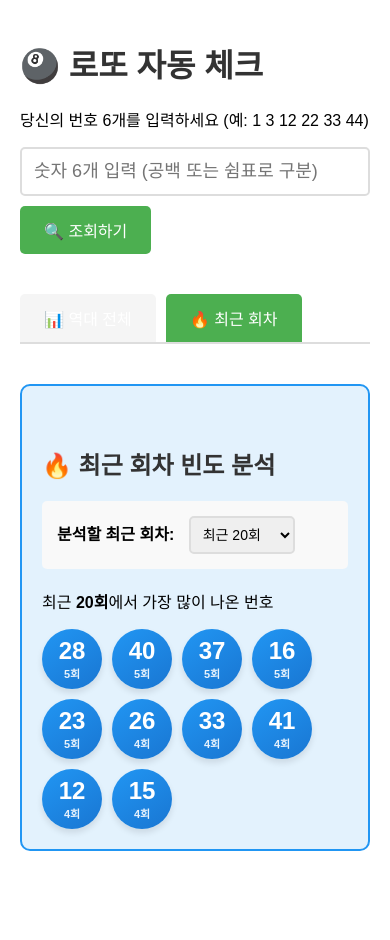
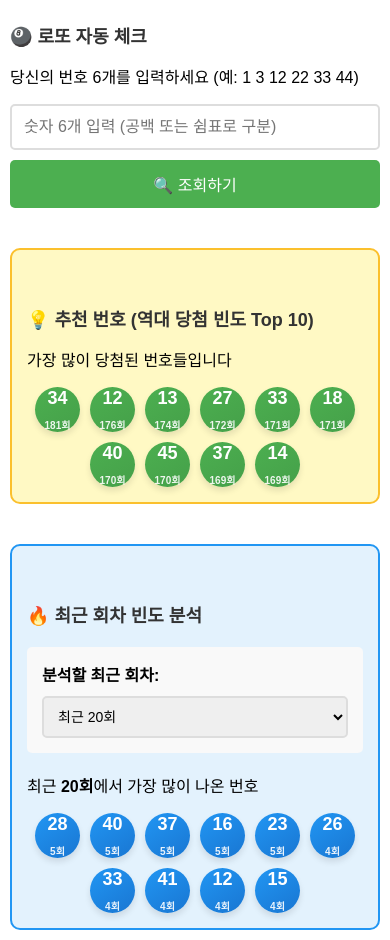
Before and after one commit to jun6726/lotto_checker, a Flask app: page / in a window 390 px wide. Before the commit the page ends 851 px from the top, so only its background shows below. Run offline with Flask 3, Linux system fonts and the light colour scheme.

Commit message:
역대회차와 최근회차 탭에서 하단으로 분리 css 파일로 분리

```diff
--- /dev/null
+++ b/static/lotto_checker.css
@@ -0,0 +1,292 @@
+* {
+    box-sizing: border-box;
+}
+
+body {
+    max-width: 800px;
+    margin: 0 auto;
+    font-family: sans-serif;
+    padding: 20px;
+}
+
+h1 {
+    color: #333;
+    font-size: 24px;
+}
+
+h2 {
+    margin-top: 40px;
+    color: #333;
+    font-size: 20px;
+}
+
+input {
+    width: 100%;
+    padding: 12px;
+    font-size: 16px;
+    border: 2px solid #ddd;
+    border-radius: 5px;
+}
+
+button {
+    padding: 12px 24px;
+    font-size: 16px;
+    margin-top: 10px;
+    cursor: pointer;
+    background: #4CAF50;
+    color: white;
+    border: none;
+    border-radius: 5px;
+    width: 100%;
+}
+
+button:hover {
+    background: #45a049;
+}
+
+table {
+    width: 100%;
+    margin-top: 20px;
+    border-collapse: collapse;
+    font-size: 14px;
+}
+
+th, td {
+    border: 1px solid #ddd;
+    padding: 8px;
+    text-align: center;
+    word-break: break-word;
+}
+
+th {
+    background: #4CAF50;
+    color: white;
+    font-weight: bold;
+}
+
+tr:nth-child(even) {
+    background: #f9f9f9;
+}
+
+tr:hover {
+    background: #f1f1f1;
+}
+
+.user-numbers {
+    background: #e3f2fd;
+    padding: 15px;
+    border-radius: 5px;
+    margin: 20px 0;
+}
+
+.no-results {
+    margin-top: 20px;
+    padding: 15px;
+    background: #fff3cd;
+    border-radius: 5px;
+    border-left: 4px solid #ffc107;
+}
+
+.rank-1 {
+    background: #ffd700 !important;
+    font-weight: bold;
+}
+
+.rank-2 {
+    background: #c0c0c0 !important;
+    font-weight: bold;
+}
+
+.rank-3 {
+    background: #cd7f32 !important;
+    font-weight: bold;
+}
+
+.rank-4 {
+    background: #e8f5e9 !important;
+}
+
+.rank-5 {
+    background: #f3e5f5 !important;
+}
+
+.recommended-section {
+    margin-top: 40px;
+    padding: 20px;
+    background: #fff9c4;
+    border-radius: 10px;
+    border: 2px solid #fbc02d;
+}
+
+.recommended-numbers {
+    display: flex;
+    flex-wrap: wrap;
+    gap: 10px;
+    margin-top: 15px;
+    justify-content: center;
+}
+
+.number-ball {
+    width: 60px;
+    height: 60px;
+    border-radius: 50%;
+    background: linear-gradient(145deg, #4CAF50, #45a049);
+    color: white;
+    display: flex;
+    flex-direction: column;
+    align-items: center;
+    justify-content: center;
+    font-weight: bold;
+    box-shadow: 0 4px 6px rgba(0,0,0,0.1);
+}
+
+.number-ball .number {
+    font-size: 24px;
+}
+
+.number-ball .count {
+    font-size: 11px;
+    opacity: 0.9;
+}
+
+.number-ball.recent {
+    background: linear-gradient(145deg, #2196F3, #1976D2);
+}
+
+.tabs {
+    display: flex;
+    gap: 10px;
+    margin-top: 30px;
+    border-bottom: 2px solid #ddd;
+    flex-wrap: wrap;
+}
+
+.tab {
+    padding: 12px 20px;
+    cursor: pointer;
+    background: #f5f5f5;
+    border: none;
+    border-radius: 5px 5px 0 0;
+    font-size: 14px;
+    transition: all 0.3s;
+    flex: 1;
+    min-width: 120px;
+}
+
+.tab:hover {
+    background: #e0e0e0;
+}
+
+.tab.active {
+    background: #4CAF50;
+    color: white;
+}
+
+.tab-content {
+    display: none;
+}
+
+.tab-content.active {
+    display: block;
+}
+
+.recent-form {
+    margin: 20px 0;
+    padding: 15px;
+    background: #f9f9f9;
+    border-radius: 5px;
+}
+
+.recent-form label {
+    font-weight: bold;
+    margin-right: 10px;
+    display: block;
+    margin-bottom: 10px;
+}
+
+.recent-form select {
+    padding: 10px;
+    font-size: 14px;
+    border: 2px solid #ddd;
+    border-radius: 5px;
+    width: 100%;
+}
+
+/* 모바일 최적화 */
+@media (max-width: 768px) {
+    body {
+        padding: 10px;
+    }
+
+    h1 {
+        font-size: 20px;
+    }
+
+    h2 {
+        font-size: 18px;
+    }
+
+    table {
+        font-size: 12px;
+    }
+
+    th, td {
+        padding: 6px 4px;
+    }
+
+    .number-ball {
+        width: 50px;
+        height: 50px;
+    }
+
+    .number-ball .number {
+        font-size: 20px;
+    }
+
+    .number-ball .count {
+        font-size: 10px;
+    }
+
+    .tab {
+        padding: 10px 12px;
+        font-size: 13px;
+        min-width: 100px;
+    }
+
+    .recommended-section {
+        padding: 15px;
+    }
+
+    input, button {
+        font-size: 16px;
+    } /* iOS 줌 방지 */
+}
+
+@media (max-width: 480px) {
+    h1 {
+        font-size: 18px;
+    }
+
+    table {
+        font-size: 11px;
+    }
+
+    th, td {
+        padding: 5px 2px;
+    }
+
+    .number-ball {
+        width: 45px;
+        height: 45px;
+        gap: 8px;
+    }
+
+    .number-ball .number {
+        font-size: 18px;
+    }
+
+    .tab {
+        padding: 8px 10px;
+        font-size: 12px;
+    }
+}
--- a/templates/index.html
+++ b/templates/index.html
@@ -3,43 +3,7 @@
 <head>
     <meta charset="UTF-8">
     <title>로또 자동 체크</title>
-    <style>
-        body { max-width: 800px; margin: 40px auto; font-family: sans-serif; padding: 0 20px; }
-        h1 { color: #333; }
-        input { width: 100%; padding: 12px; font-size: 18px; box-sizing: border-box; border: 2px solid #ddd; border-radius: 5px; }
-        button { padding: 12px 24px; font-size: 16px; margin-top: 10px; cursor: pointer; background: #4CAF50; color: white; border: none; border-radius: 5px; }
-        button:hover { background: #45a049; }
-        table { width: 100%; margin-top: 20px; border-collapse: collapse; }
-        th, td { border: 1px solid #ddd; padding: 12px; text-align: center; }
-        th { background: #4CAF50; color: white; font-weight: bold; }
-        tr:nth-child(even) { background: #f9f9f9; }
-        tr:hover { background: #f1f1f1; }
-        h2 { margin-top: 40px; color: #333; }
-        .user-numbers { background: #e3f2fd; padding: 15px; border-radius: 5px; margin: 20px 0; }
-        .no-results { margin-top: 20px; padding: 15px; background: #fff3cd; border-radius: 5px; border-left: 4px solid #ffc107; }
-        .rank-1 { background: #ffd700 !important; font-weight: bold; }
-        .rank-2 { background: #c0c0c0 !important; font-weight: bold; }
-        .rank-3 { background: #cd7f32 !important; font-weight: bold; }
-        .rank-4 { background: #e8f5e9 !important; }
-        .rank-5 { background: #f3e5f5 !important; }
-        .recommended-section { margin-top: 40px; padding: 20px; background: #fff9c4; border-radius: 10px; border: 2px solid #fbc02d; }
-        .recommended-numbers { display: flex; flex-wrap: wrap; gap: 10px; margin-top: 15px; }
-        .number-ball { width: 60px; height: 60px; border-radius: 50%; background: linear-gradient(145deg, #4CAF50, #45a049); color: white; display: flex; flex-direction: column; align-items: center; justify-content: center; font-weight: bold; box-shadow: 0 4px 6px rgba(0,0,0,0.1); }
-        .number-ball .number { font-size: 24px; }
-        .number-ball .count { font-size: 11px; opacity: 0.9; }
-        .tabs { display: flex; gap: 10px; margin-top: 30px; border-bottom: 2px solid #ddd; }
-        .tab { padding: 12px 24px; cursor: pointer; background: #f5f5f5; border: none; border-radius: 5px 5px 0 0; font-size: 16px; transition: all 0.3s; }
-        .tab:hover { background: #e0e0e0; }
-        .tab.active { background: #4CAF50; color: white; }
-        .tab-content { display: none; }
-        .tab-content.active { display: block; }
-        .recent-form { margin: 20px 0; padding: 15px; background: #f9f9f9; border-radius: 5px; }
-        .recent-form label { font-weight: bold; margin-right: 10px; }
-        .recent-form select { padding: 8px; font-size: 14px; border: 2px solid #ddd; border-radius: 5px; }
-        .recent-form button { padding: 8px 16px; margin-left: 10px; background: #2196F3; color: white; border: none; border-radius: 5px; cursor: pointer; }
-        .recent-form button:hover { background: #1976D2; }
-        .number-ball.recent { background: linear-gradient(145deg, #2196F3, #1976D2); }
-    </style>
+    <link rel="stylesheet" href="{{ url_for('static', filename='lotto_checker.css') }}">
 </head>
 <body>
 
@@ -84,12 +48,6 @@
 {% endif %}
 
 {% if recommended %}
-    <div class="tabs">
-        <button class="tab active" onclick="openTab(event, 'all-time')">📊 역대 전체</button>
-        <button class="tab" onclick="openTab(event, 'recent')">🔥 최근 회차</button>
-    </div>
-
-    <div id="all-time" class="tab-content active">
     <div class="recommended-section">
         <h2>💡 추천 번호 (역대 당첨 빈도 Top 10)</h2>
         <p>가장 많이 당첨된 번호들입니다</p>
@@ -102,15 +60,14 @@
             {% endfor %}
         </div>
     </div>
-    </div>
+{% endif %}
 
-    <div id="recent" class="tab-content">
+<!-- 최근 회차 빈도 분석 영역 -->
     <div class="recommended-section" style="background: #e3f2fd; border-color: #2196F3;">
         <h2>🔥 최근 회차 빈도 분석</h2>
         <div class="recent-form">
             <form method="POST" id="recentForm">
                 <input type="hidden" name="numbers" value="">
-                    <input type="hidden" name="active_tab" value="recent">
                 <label>분석할 최근 회차:</label>
                 <select name="recent_count" id="recent_count" onchange="this.form.submit()">
                     <option value="10" {% if recent_count == 10 %}selected{% endif %}>최근 10회</option>
@@ -121,7 +78,6 @@
                 </select>
             </form>
         </div>
-
         {% if recent %}
         <p>최근 <strong>{{ recent_count }}회</strong>에서 가장 많이 나온 번호</p>
         <div class="recommended-numbers">
@@ -136,46 +92,6 @@
         <p>회차를 선택하고 분석하기 버튼을 눌러주세요.</p>
         {% endif %}
     </div>
-    </div>
-{% endif %}
-
-<script>
-function openTab(evt, tabName) {
-    var i, tabcontent, tablinks;
-
-    tabcontent = document.getElementsByClassName("tab-content");
-    for (i = 0; i < tabcontent.length; i++) {
-        tabcontent[i].className = tabcontent[i].className.replace(" active", "");
-    }
-
-    tablinks = document.getElementsByClassName("tab");
-    for (i = 0; i < tablinks.length; i++) {
-        tablinks[i].className = tablinks[i].className.replace(" active", "");
-    }
-
-    document.getElementById(tabName).className += " active";
-    evt.currentTarget.className += " active";
-}
-
-// 페이지 로드 시 최근 회차 분석 결과가 있으면 해당 탭으로 이동
-window.onload = function() {
-    {% if recent %}
-    // 최근 회차 분석 결과가 있으면 해당 탭 활성화
-    var allTimeTabs = document.getElementsByClassName("tab-content");
-    var tabs = document.getElementsByClassName("tab");
-
-    for (var i = 0; i < allTimeTabs.length; i++) {
-        allTimeTabs[i].className = allTimeTabs[i].className.replace(" active", "");
-    }
-    for (var i = 0; i < tabs.length; i++) {
-        tabs[i].className = tabs[i].className.replace(" active", "");
-    }
-
-    document.getElementById("recent").className += " active";
-    tabs[1].className += " active";
-    {% endif %}
-};
-</script>
 
 </body>
 </html>
```
Lines whose indentation alone changed are shown as unchanged.
